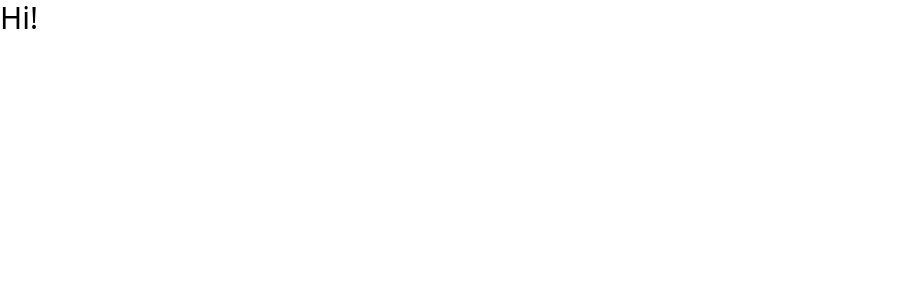
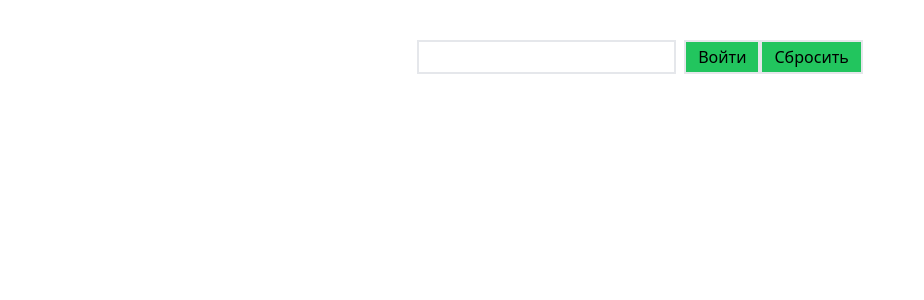
Before and after one commit to devloliconic/auto-expensive-tracker, a React (Vite) app: page / in a window 1280 px wide. Shown: the top 300 px of the page, without its empty margins (0-924 px from the left). Built offline with nearby package versions, Linux system fonts and the light colour scheme.

Commit message:
feat: form example

```diff
--- a/src/App.tsx
+++ b/src/App.tsx
@@ -1,5 +1,35 @@
 import React from 'react';
+import { useForm } from 'react-hook-form';
+
+interface FormValues {
+  vim: string;
+}
 
 export const App = () => {
-  return <h1 className="text-3xl">Hi!</h1>;
+  const {
+    register,
+    handleSubmit,
+    reset,
+    formState: { isValid },
+  } = useForm<FormValues>({ mode: 'onChange' });
+
+  const onSubmit = (data: FormValues) => {
+    console.log(data);
+  };
+
+  return (
+    <form onSubmit={handleSubmit(onSubmit)} className="flex align-center justify-center p-10">
+      <input
+        className="outline-none px-3 py-1 text-gray-800 mr-2 border-2"
+        {...register('vim', { maxLength: 16, minLength: 16 })}
+      />
+
+      <button className="px-3 py-1 bg-green-500 border-2" disabled={!isValid}>
+        Войти
+      </button>
+      <button className="px-3 py-1 bg-green-500 border-2 " type="reset" onClick={() => reset()}>
+        Сбросить
+      </button>
+    </form>
+  );
 };
--- a/src/main.tsx
+++ b/src/main.tsx
@@ -2,7 +2,7 @@ import React from 'react';
 import ReactDOM from 'react-dom/client';
 
 import { App } from './App';
-import '@/styles/global.css';
+import '@/styles/global.scss';
 
 ReactDOM.createRoot(document.getElementById('root') as HTMLElement).render(
   <React.StrictMode>
```
Also changed, not shown: package.json (+7 -1 lines), src/styles/global.scss (renamed from src/styles/global.css), 1 other file (tests, documents, lock files or other folders).
